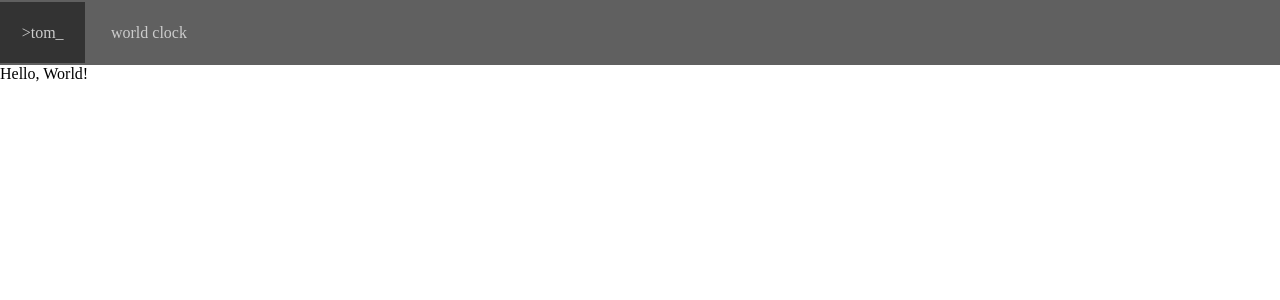
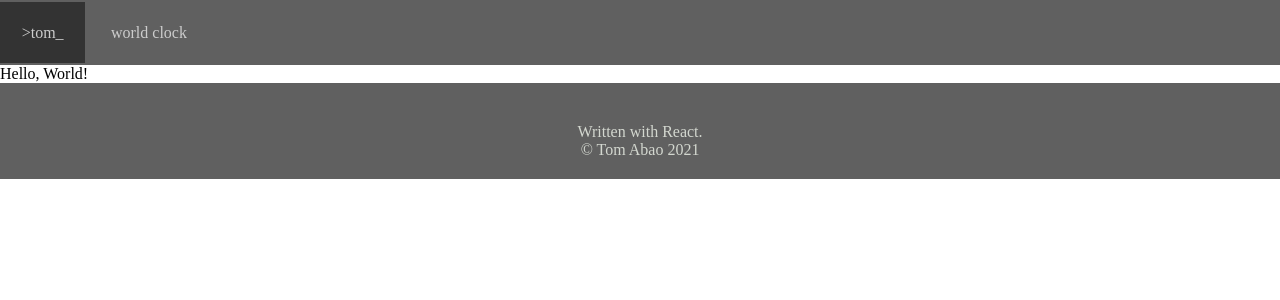
Before and after one commit to tomioss/worldclock, a React (Create React App) app: page / in a window 1280 px wide. Shown: the top 300 px of the page. Built offline with nearby package versions, Linux system fonts and the light colour scheme.

Commit message:
add footer component

```diff
--- a/src/App.js
+++ b/src/App.js
@@ -1,5 +1,6 @@
 import Header from './components/Header';
 import Home from './components/Home';
+import Footer from './components/Footer';
 
 import './main.css';
 
@@ -8,6 +9,7 @@ function App() {
     <div className="App">
       <Header />
       <Home />
+      <Footer />
     </div>
   );
 }
--- /dev/null
+++ b/src/components/Footer.js
@@ -0,0 +1,18 @@
+import React, { Component } from 'react';
+
+import { footerItems } from "../constants/footer";
+
+class Footer extends Component {
+  render() {
+    return (
+      // Footer
+      <footer id="footer" className="row">
+        {footerItems.written}<a target="_blank" rel="noopener noreferrer" href={footerItems.link}>{footerItems.react}</a>{footerItems.period}
+        <br />
+        &copy; {footerItems.copy}
+      </footer>
+    );
+  }
+}
+
+export default Footer;
```
